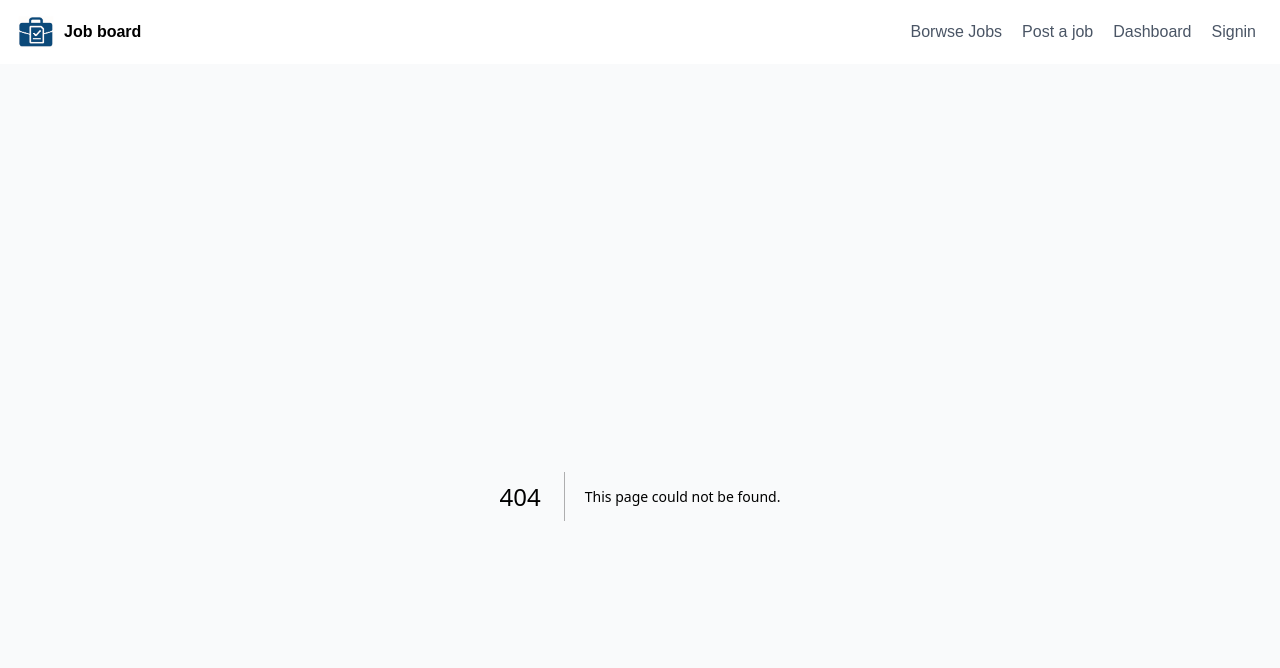
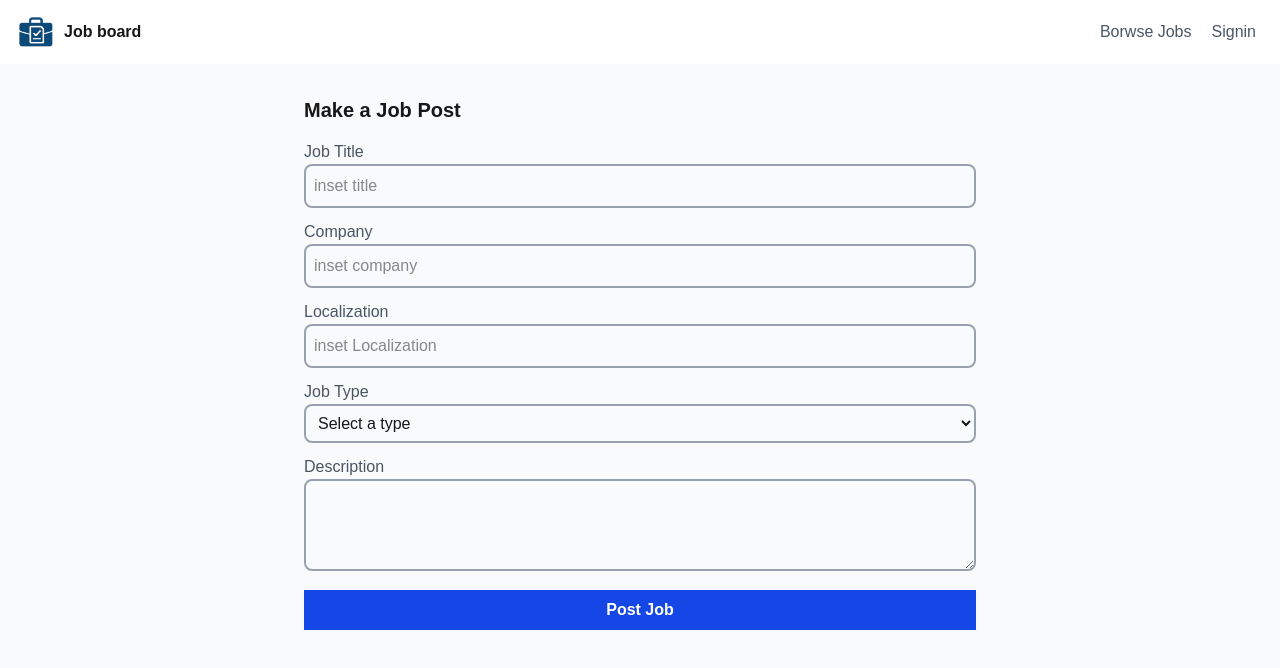
Before and after one commit to soufianeArh/job-post-next, a Next.js app: page /jobs/post in a window 1280 px wide. Before the commit this address had no page. Shown: the top 668 px of the page. Built offline with nearby package versions, Linux system fonts and the light colour scheme; no server answers.

Commit message:
sigibn with github add

```diff
--- a/app/auth/signin/page.tsx
+++ b/app/auth/signin/page.tsx
@@ -1,24 +1,27 @@
+"use client"
+
 import Image from "next/image"
-import {login} from "@/lib/auth"
+import {githubLogin} from "@/lib/auth"
 export default function SignIn(){
       return (
-      <div>
-            <div>
-                  <div>
-                        <h2>welcome</h2>
-                        <p>signin to post or apply for jobs</p>
+      <div className="flex min-h-[calc(100vh-200px)]">
+            <div className="m-auto text-center  bg-white py-4 px-6">
+                  <div className="mb-4">
+                        <h2 className="font-bold text-xl">welcome to Joblist</h2>
+                        <p className="text-gray-600">signin to post or apply for jobs</p>
                   </div>
-                  <div>
+                  <div className="flex mb-4">
+                        <button onClick={githubLogin} className="w-full gap-1 flex items-center justify-center border-2 border-gray-400 rounded-md">
                         <Image
                         src="/github.png"
                         alt="github log"
-                        width={10}
-                        height={10}
+                        width={15}
+                        height={15}
                         />
-                        <button onClick={login} >
-                              signin with github
+                        <span className="text-gray-400">signin with github</span>
                         </button>
                   </div>
+                  <div className="text-gray-400 text-sm">By siginin you agree to our terms </div>
             </div>
       </div>
       )
--- /dev/null
+++ b/app/jobs/post/page.tsx
@@ -0,0 +1,69 @@
+export default function PostJobPage(){
+      return (
+            <div className="max-w-2xl mx-auto">
+                  <h1 className="text-xl font-bold mb-4">Make a Job Post</h1>
+                  <form>
+                        <div className="mb-3">
+                              <label className="text-gray-600">Job Title</label>
+                              <input
+                              type="text"
+                              placeholder="inset title"
+                              name="title"
+                              id="title"
+                              required
+                              className="w-full border-2 border-gray-400 rounded-lg p-2"
+                              />
+                        </div>
+                        <div className="mb-3">
+                              <label className="text-gray-600">Company</label>
+                              <input
+                              type="text"
+                              placeholder="inset company"
+                              name="company"
+                              id="company"
+                              required
+                              className="w-full border-2 border-gray-400 rounded-lg p-2"
+                              />
+                        </div>
+                        <div className="mb-3">
+                              <label className="text-gray-600">Localization</label>
+                              <input
+                              type="text"
+                              placeholder="inset Localization"
+                              name="Localization"
+                              id="Localization"
+                              required
+                              className="w-full border-2 border-gray-400 rounded-lg p-2"
+                              />
+                        </div>
+                        <div className="mb-3">
+                              <label className="text-gray-600">Job Type</label>
+                              <select
+                              name="type"
+                              id="type"
+                              className="w-full border-2 border-gray-400 rounded-lg p-2"
+                              >
+                                    <option value="">Select a type</option>
+                                    <option value="full-time">Full Time</option>
+                                    <option value="part-time">Part Time</option>
+                                    <option value="contractor">Contractor</option>
+                                    <option value="internship">Internship</option>
+                              </select>
+                        </div>
+                        <div className="mb-3">
+                              <label className="text-gray-600">Description</label>
+                              <textarea
+                              id="description"
+                              name="description"
+                              required
+                              rows={3}
+                              className="w-full border-2 border-gray-400 rounded-lg p-2"
+                              />
+                        </div>
+                        <button className="w-full rouded-xl bg-blue-700 text-white font-bold text-center p-2">
+                              Post Job
+                        </button>
+                  </form>
+            </div>
+      )
+}
--- a/app/layout.tsx
+++ b/app/layout.tsx
@@ -2,6 +2,8 @@ import type { Metadata } from "next";
 import { Geist, Geist_Mono } from "next/font/google";
 import Navbar from "@/component/Navbar";
 import "./globals.css";
+import { SessionProvider } from "next-auth/react";
+import {auth} from "@/auth"
 
 const geistSans = Geist({
   variable: "--font-geist-sans",
@@ -18,20 +20,24 @@ export const metadata: Metadata = {
   description: "Generated by create next app",
 };
 
-export default function RootLayout({
+export default async function RootLayout({
   children,
 }: Readonly<{
   children: React.ReactNode;
 }>) {
+
+  const session = await auth()
   return (
     <html lang="en">
       <body
         className={`${geistSans.variable} ${geistMono.variable} antialiased `}
       >
-        <div className="min-h-screen bg-gray-50">
-          <Navbar/>
-          <main className="container mx-auto px-4 py-8 ">{children}</main>
-        </div>
+        <SessionProvider session={session}>
+          <div className="min-h-screen bg-gray-50">
+            <Navbar/>
+            <main className="container mx-auto px-4 py-8 ">{children}</main>
+          </div>
+        </SessionProvider>
       </body>
     </html>
   );
--- a/auth.ts
+++ b/auth.ts
@@ -1,6 +1,5 @@
 import NextAuth from "next-auth"
 import Github from "next-auth/providers/github"
-import Google from "next-auth/providers/google"
 
 import { PrismaAdapter } from "@auth/prisma-adapter"
 
@@ -10,7 +9,7 @@ export const {auth, signIn, signOut, handlers} = NextAuth({
       session:{
             strategy:"jwt"
       },
-      providers: [Github, Google],
+      providers: [Github],
       adapter: PrismaAdapter(prisma),
       callbacks: {
             async jwt({token, user}){
--- a/component/Navbar.tsx
+++ b/component/Navbar.tsx
@@ -1,12 +1,19 @@
+"use client";
+
 import Link from "next/link";
-import Image from "next/image"
-export default function Navbar(){
+import Image from "next/image";
+import { useSession } from "next-auth/react";
+import { logout } from "@/lib/auth"
+
+export default function Navbar() {
+  const { data: session } = useSession();
+
   return (
     <nav className="bg-white py-3">
       <div>
         <div className="flex justify-between px-4">
           <div className="flex">
-                                    <Link className="flex items-center space-x-2"href={"/"}>
+            <Link className="flex items-center space-x-2" href={"/"}>
               <Image
                 src="/logo.png"
                 alt="Job Board logo"
@@ -20,18 +27,29 @@ export default function Navbar(){
             <div className="p-2 text-gray-600 hover:text-gray-900">
               <Link href={"/jobs"}>Borwse Jobs</Link>
             </div>
+            { session ?
+            <>
               <div className="p-2 text-gray-600 hover:text-gray-900">
                 <Link href={"/jobs/post"}>Post a job</Link>
               </div>
               <div className="p-2 text-gray-600 hover:text-gray-900">
                 <Link href={"/dashboard"}>Dashboard</Link>
               </div>
+              <button
+              className="p-2 text-gray-600 hover:text-gray-900"
+              onClick={logout}
+              >
+                Sign Out
+              </button>
+            </>
+              :
               <div className="p-2  text-gray-600 hover:text-gray-900">
               <Link href={"/auth/signin"}>Signin</Link>
               </div>
+            }
           </div>
         </div>
       </div>
     </nav>
-      )
+  );
 }
--- /dev/null
+++ b/component/SessionProvider.tsx
@@ -0,0 +1,9 @@
+"use client"
+import { SessionProvider as Provider } from "next-auth/react";
+type Pros = {
+      children: React.ReactNode,
+      session: any
+}
+export default function SessionProvider({children, session }: Pros){
+      return <Provider session={session}>{children}</Provider>
+}
--- a/lib/auth.ts
+++ b/lib/auth.ts
@@ -1,11 +1,15 @@
 //server actions
+"use server";
+
 import { signIn, signOut } from "@/auth"
 
-export const login = async ()=>{
+export const githubLogin = async ()=>{
       await signIn("github", { redirectTo: "/"})
 }
 
 export const logout = async ()=>{
       await signOut({redirectTo: "/"})
+      window.location.reload();
+
 }
 //handlers
```
Also changed, not shown: tsconfig.json (+18 -4 lines). Lines whose indentation alone changed are shown as unchanged.
